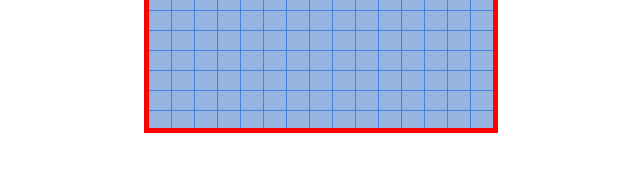
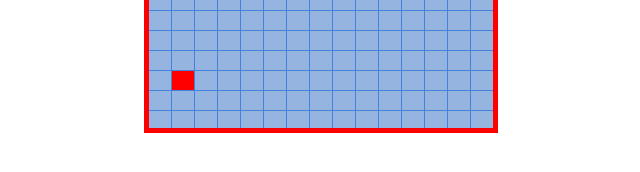
Before and after one commit to rebootacademy-labs/anaconda, a plain HTML site: page index.html in a window 1280 px wide. Shown: the part 252-424 px from the top of the page, 319-959 px from the left. Drawn offline with Linux system fonts and the light colour scheme.

Commit message:
now shows apple

```diff
--- a/index.js
+++ b/index.js
@@ -18,6 +18,22 @@ function makeGrid() {
 };
 
 makeGrid();
+
+let apple = {
+  x: 0,
+  y: 0,
+  random: function () {
+    do {
+      var randomX = Math.floor(Math.random() * WIDTH);
+      var randomY = Math.floor(Math.random() * HEIGHT);
+    } while (randomX == snake.x && randomY == snake.y);
+    this.x = randomX;
+    this.y = randomY;
+  },
+  paint: function () {
+    document.getElementById(`r${this.y}c${this.x}`).classList.add('apple');
+  }
+}
 
 let snake = {
   x: 12,
@@ -58,6 +74,7 @@ function clearGrid() {
 document.getElementsByTagName('body')[0].addEventListener("keydown", snake.changeDirection.bind(snake));
 
 var timerId;
+
 function play() {
   timerId = setInterval(function () {
     snake.move();
@@ -65,4 +82,7 @@ function play() {
     snake.paint();
   }, 200);
 }
+apple.random();
+apple.paint();
+
 play();
--- a/main.css
+++ b/main.css
@@ -29,6 +29,11 @@ tr {
 td {
     width: 20px;
 }
+
 .snake {
   background-color: green;
 }
+
+.apple {
+  background-color: red;
+}
```
